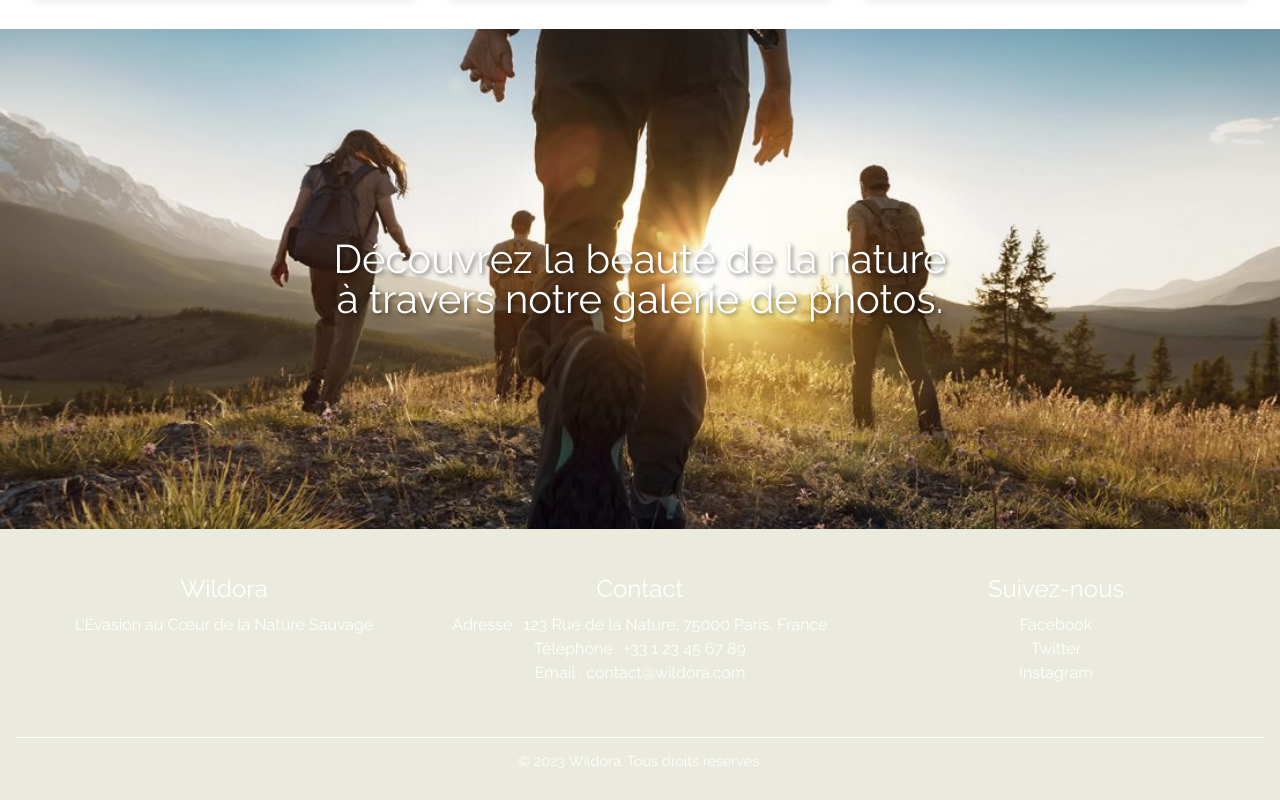
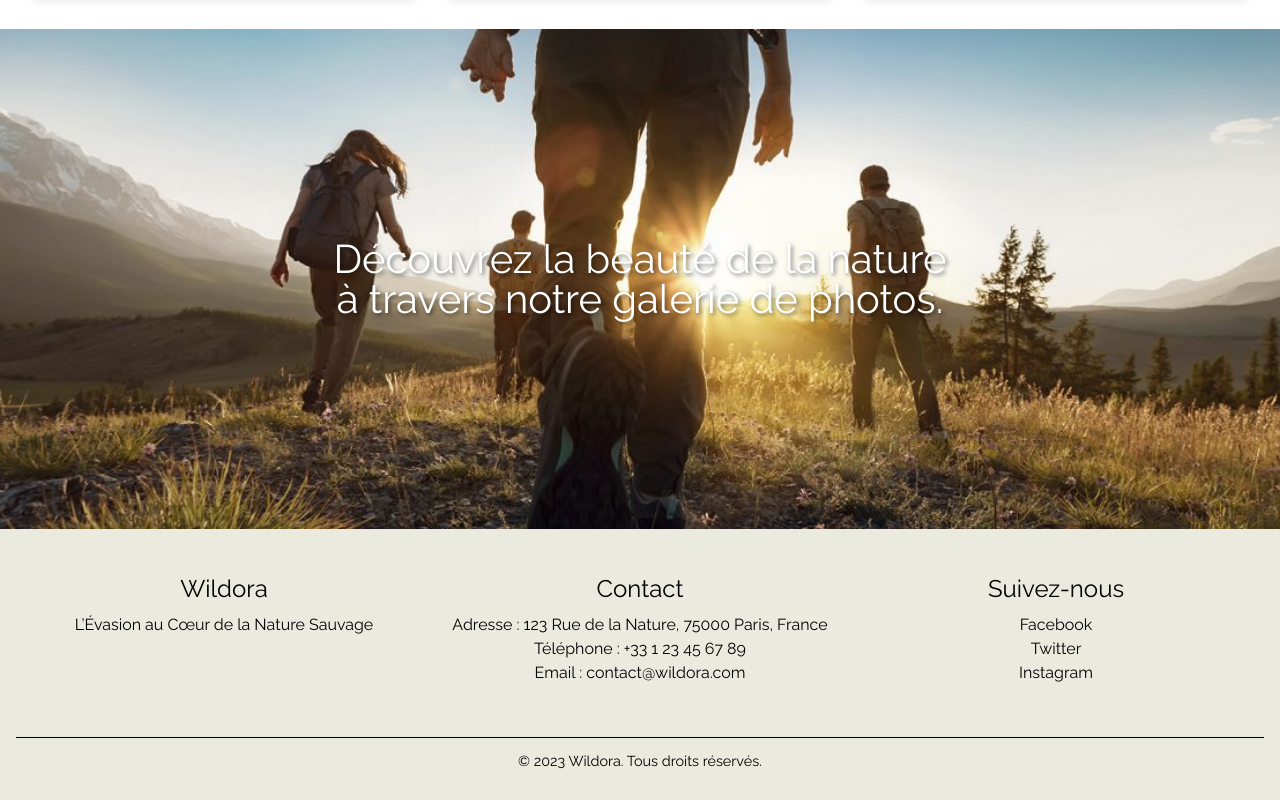
Before and after one commit to julien382/Wildora, a React (Vite) app: page / in a window 1280 px wide. Shown: the part 1501-2301 px from the top of the page. Built offline with nearby package versions, Linux system fonts and the light colour scheme.

Commit message:
change css footer

```diff
--- a/src/components/Footer/Footer.scss
+++ b/src/components/Footer/Footer.scss
@@ -2,7 +2,7 @@
 
 .footer {
     background-color: $primary-color;
-    color: $white;
+    color: $black;
     padding: 2rem 1rem;
     text-align: center;
 
@@ -19,11 +19,13 @@
             .footerTitle {
                 font-size: 1.5rem;
                 margin-bottom: 1rem;
+                color: $black;
             }
 
             .footerText {
                 font-size: 1rem;
                 margin-bottom: 0.5rem;
+                color: $black;
             }
 
             .footerSocialLinks {
@@ -32,12 +34,12 @@
                 gap: 0.5rem;
 
                 a {
-                    color: $white;
+                    color: $black;
                     text-decoration: none;
                     transition: color 0.3s ease;
 
                     &:hover {
-                        color: $secondary-color;
+                        color: darken($black, 20%);
                     }
                 }
             }
@@ -45,11 +47,12 @@
     }
 
     .footerBottom {
-        border-top: 1px solid $white;
+        border-top: 1px solid $black;
         padding-top: 1rem;
 
         .footerBottomText {
             font-size: 0.9rem;
+            color: $black;
         }
     }
 }
```
